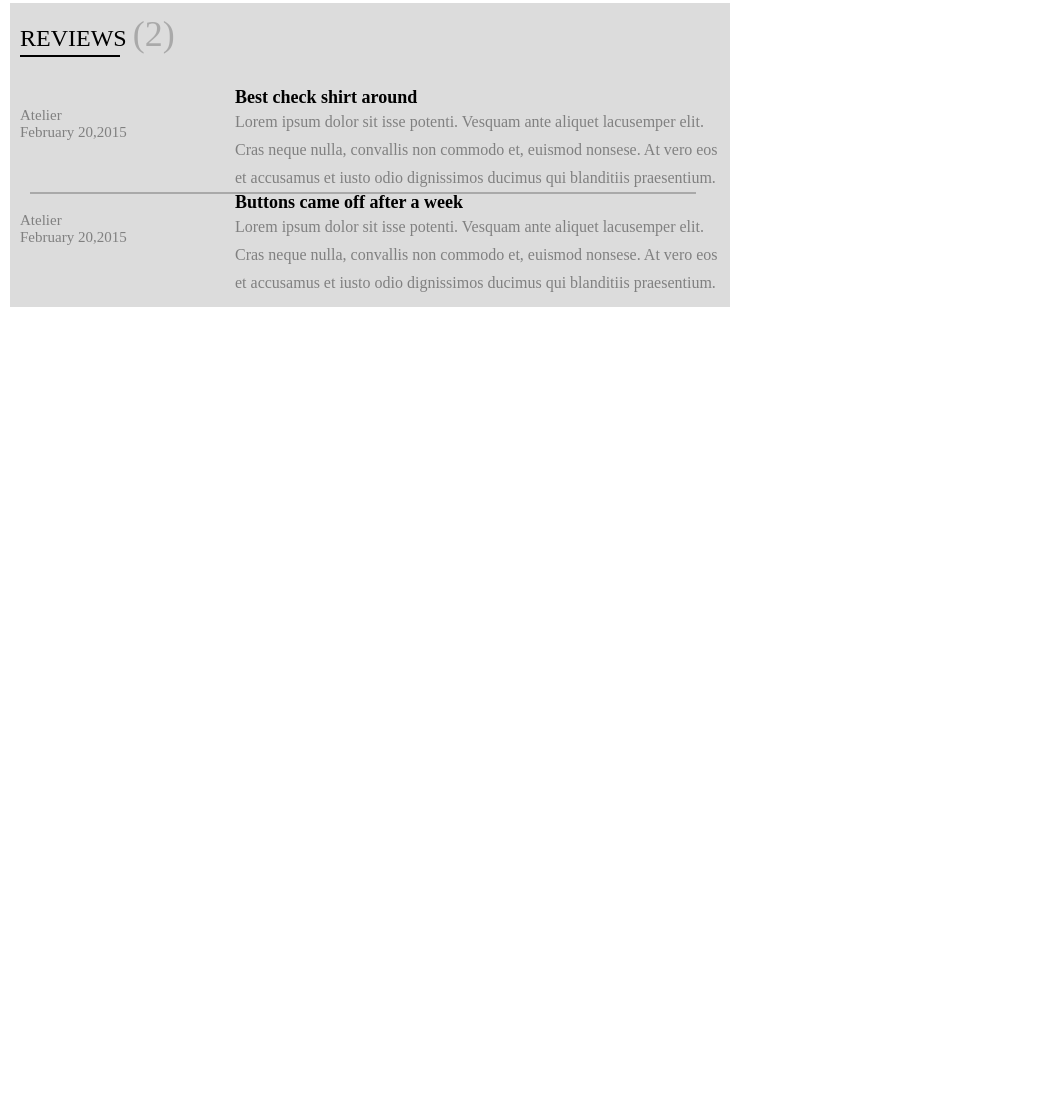
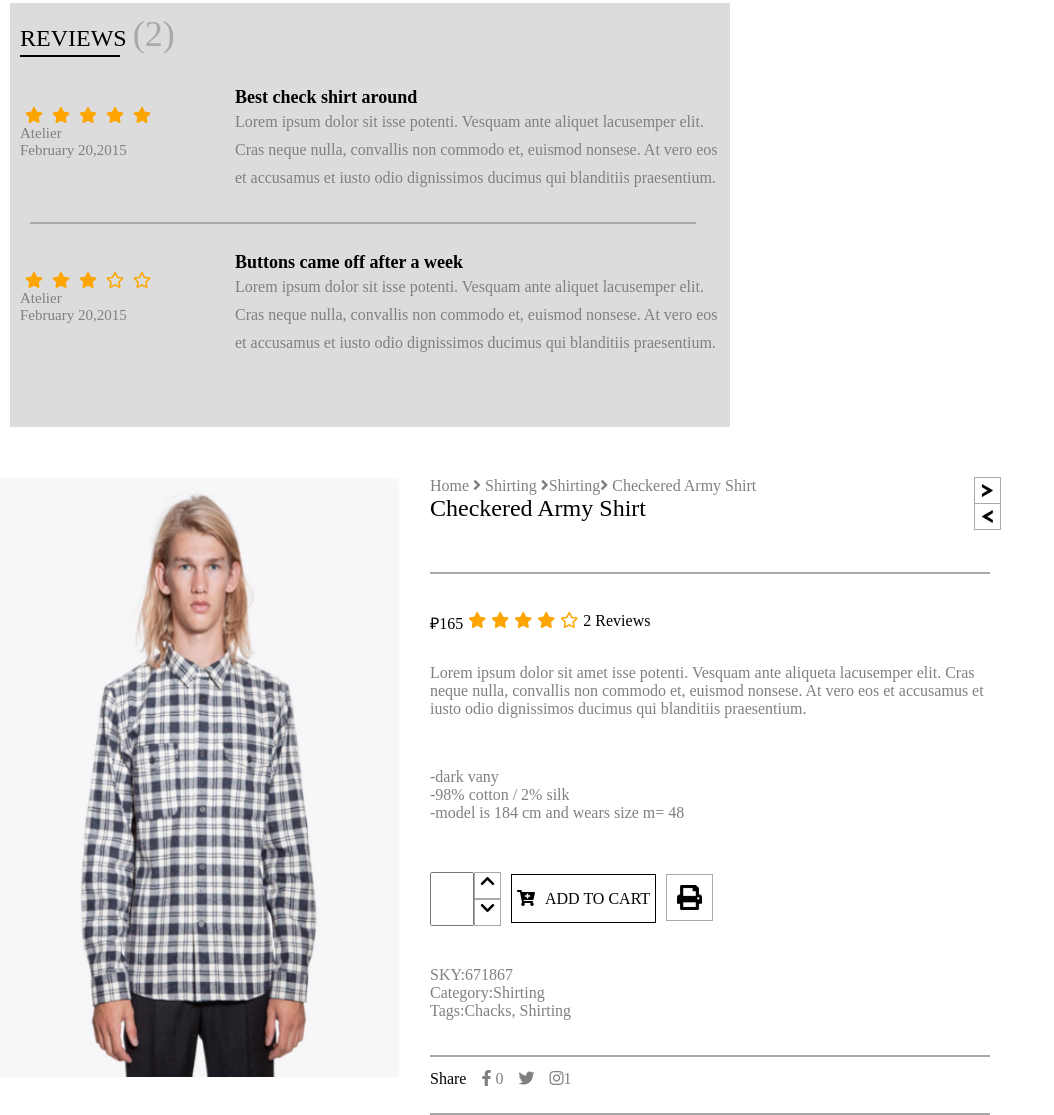
Before and after one commit to BrikBazyko/Test, a plain HTML site: page index.html in a window 1280 px wide. Shown: the part 3107-4222 px from the top of the page, without its empty margins (0-1054 px from the left). Before the commit the page ends 3424 px from the top, so only its background shows below. Drawn offline with Linux system fonts and the light colour scheme; files whose address does not match are found by name.

Commit message:
Add 11 block

```diff
--- a/index.html
+++ b/index.html
@@ -4,6 +4,7 @@
   <meta charset="utf-8">
   <title>БЭМ</title>
   <link rel="stylesheet" type="text/css" href="style/style.css">
+  <link rel="stylesheet" href="libs/font-awasome/all.min.css">
 </head>
 <body>
   <!-- 1 -->
@@ -199,8 +200,8 @@
                       <i class="fas fa-star" ></i>
                       <i class="fas fa-star" ></i>
                       <i class="fas fa-star" ></i>
-                  <i class="far fa-star"></i>
-                  <i class="far fa-star"></i>
+                      <i class="far fa-star"></i>
+                      <i class="far fa-star"></i>
                       <h4 class="comment__title">Atelier</h4>
                       <h5 class="comment__title">February 20,2015</h5>
                     </div>
@@ -212,5 +213,63 @@
                       </div>
                     </div>
                   </div>
-          </body>
-          </html>
+                  <!-- 11 -->
+                  <div class="page">
+                    <img src="img/man.png" alt="" class="page__img">
+                    <div class="page__content">
+                      <div class="page__content-menu">
+                        <div class="page__toolbar"> <p><a href="#">Home</a> <i class="fas fa-angle-right"></i> <a href="#">Shirting</a> <i class="fas fa-angle-right"></i><a href="#">Shirting</a><i class="fas fa-angle-right"></i> <a href="#">Checkered Army Shirt</a>
+                        </p>
+                        <h2 class="page__title">Checkered Army Shirt</h2>
+                      </div>
+                      <div class="page__menu"> <a href="#"><img class="page__button" src="img/arrow-right.png" alt=""></a> <a href="#"><img class="page__button" src="img/arrow-left.png" alt=""></a> </div>
+
+                    </div>
+                    <div class="page__price">
+                      <p>₽165</p>
+                      <i class="fas fa-star"></i>
+                      <i class="fas fa-star"></i>
+                      <i class="fas fa-star"></i>
+                      <i class="fas fa-star"></i>
+                      <i class="far fa-star"></i>
+                      <p class="page__visitors">2 Reviews</p>
+                    </div>
+                    <p class="page__text">Lorem ipsum dolor sit amet isse potenti. Vesquam ante aliqueta lacusemper elit. Cras
+                      neque nulla, convallis non commodo et, euismod nonsese. At vero eos et accusamus et
+                      iusto odio dignissimos ducimus qui blanditiis praesentium.
+                    </p>
+
+                    <div class="page__caption">
+                      <p>-dark vany</p>
+                      <p>-98% cotton / 2% silk</p>
+                      <p>-model is 184 cm and wears size m= 48</p>
+                    </div>
+                    <div class="page__block">
+
+                      <input type="text" name="" value="" class="block-button-amount">
+                      <div class="page__block-button">
+                        <a  href="#"> <i class="fas fa-chevron-up"></i> </a>
+                        <a href="#"> <i class="fas fa-chevron-down"></i> </a>
+                      </div>
+                      <div class="page__block-btn">
+                        <a href="#" class="block__btn"> <i class="fas fa-cart-plus"></i>ADD TO CART</a>
+                      </div>
+                      <div class="page__block-print">
+                        <a href="#">  <img src="img/print.png" alt="" class="page__block-img"></a>
+                      </div>
+                    </div>
+                    <div class="page__caption down">
+                      <p>SKY:671867</p>
+                      <p>Category:Shirting</p>
+                      <p>Tags:Chacks, Shirting</p>
+                    </div>
+                    <div class="page__social">
+                      <p  class="page__social-title">Share</p>
+                      <p class="page__social-img"> <i class="fab fa-facebook-f"></i> 0</p>
+                      <p class="page__social-img"> <i class="fab fa-twitter"></i></p>
+                      <p class="page__social-img"><i class="fab fa-instagram"></i>1</p>
+
+                    </div>
+                  </div>
+                </body>
+                </html>
--- a/style/style.css
+++ b/style/style.css
@@ -353,6 +353,7 @@ h2.title::after{
 }
 .comment__section{
   display: flex;
+  margin-bottom: 60px;
 }
 
 .comment__list{
@@ -384,4 +385,159 @@ h2.title::after{
   width: 666px;
   background: darkgray;
   margin-left: 10px;
+  margin-top: -30px;
 }
+a{
+  text-decoration: none;
+  color: black;
+}
+.page{
+  margin-top: 50px;
+  display: flex;
+  width: 1000px;
+}
+.page__content{
+  margin-left: 30px;
+}
+.page__content-menu{
+  display: flex;
+}
+.page__menu a{
+  height: 26px;
+  width: 26px;
+}
+.page__toolbar{
+  flex-grow: 1;
+  margin-bottom: 90px;
+}
+.page__toolbar::after{
+  display: flex;
+  position: absolute;
+  content: "";
+  height: 2px;
+  width: 560px;
+  background: darkgray;
+  margin-top: 50px;
+}
+.page__menu{
+  display: flex;
+  flex-direction: column;
+}
+.fas.fa-star{
+  margin-left: 5px;
+  color: orange;
+}
+.far.fa-star{
+  margin-left: 5px;
+  color: orange;
+}
+.page__visitors{
+  margin-left: 5px;
+}
+
+.page__title{
+  font-weight: normal;
+}
+
+.page__toolbar a{
+  color: gray;
+}
+.page__toolbar p{
+  color: gray;
+}
+.block__btn{
+  border:1px solid black;
+  padding: 15px 5px 15px 5px;
+  width: 150px;
+  text-align: center;
+  margin-left: 10px;
+  background: white;
+}
+.page__img{
+  height: 600px;
+  width: 400px;
+}
+.page__block-button{
+  display: flex;
+  flex-direction: column;
+}
+.page__price{
+  display: flex;
+}
+.page__button{
+  border: 1px solid darkgray;
+}
+.page__block{
+  display: flex;
+  align-items: center;
+  margin-top: 50px;
+}
+.page__caption{
+  margin-top: 50px;
+  color: gray;
+}
+.fas.fa-chevron-up{
+  border: 1px solid darkgray;
+  text-align: center;
+  height: 25px;
+  width: 25px;
+}
+.fas.fa-chevron-down{
+  border: 1px solid darkgray;
+  text-align: center;
+  height: 25px;
+  width: 25px;
+}
+.block-button-amount{
+  width: 40px;
+  height: 50px;
+  text-align: center;
+}
+.page__button{
+  width: 25px;
+  height: 25px;
+}
+.fas.fa-cart-plus{
+  margin-right: 10px;
+}
+.page__block-img{
+  border: 1px solid darkgray;
+  height: 25px;
+  width: 25px;
+  margin-left: 10px;
+  padding: 10px;
+}
+.page__caption.down{
+  margin-top: 40px;
+}
+.page__social{
+  display: flex;
+  position: relative;
+  margin-top: 50px;
+}
+.page__social-img{
+  margin-left: 15px;
+  color: gray;
+}
+.page__text{
+  color: gray;
+  margin-top: 30px;
+}
+.page__social::before{
+  display: flex;
+  position: absolute;
+  content: "";
+  height: 2px;
+  width: 560px;
+  background: darkgray;
+  margin-top: -15px;
+}
+.page__social-title::after{
+  display: flex;
+  position: absolute;
+  content: "";
+  height: 2px;
+  width: 560px;
+  background: darkgray;
+  margin-top: 25px;
+}
```
Also changed, not shown: img/arrow-down.png (added), img/arrow-left.png (added), img/arrow-right.png (added), img/arrow-up.png (added), img/man.png (added), img/print.png (added).
